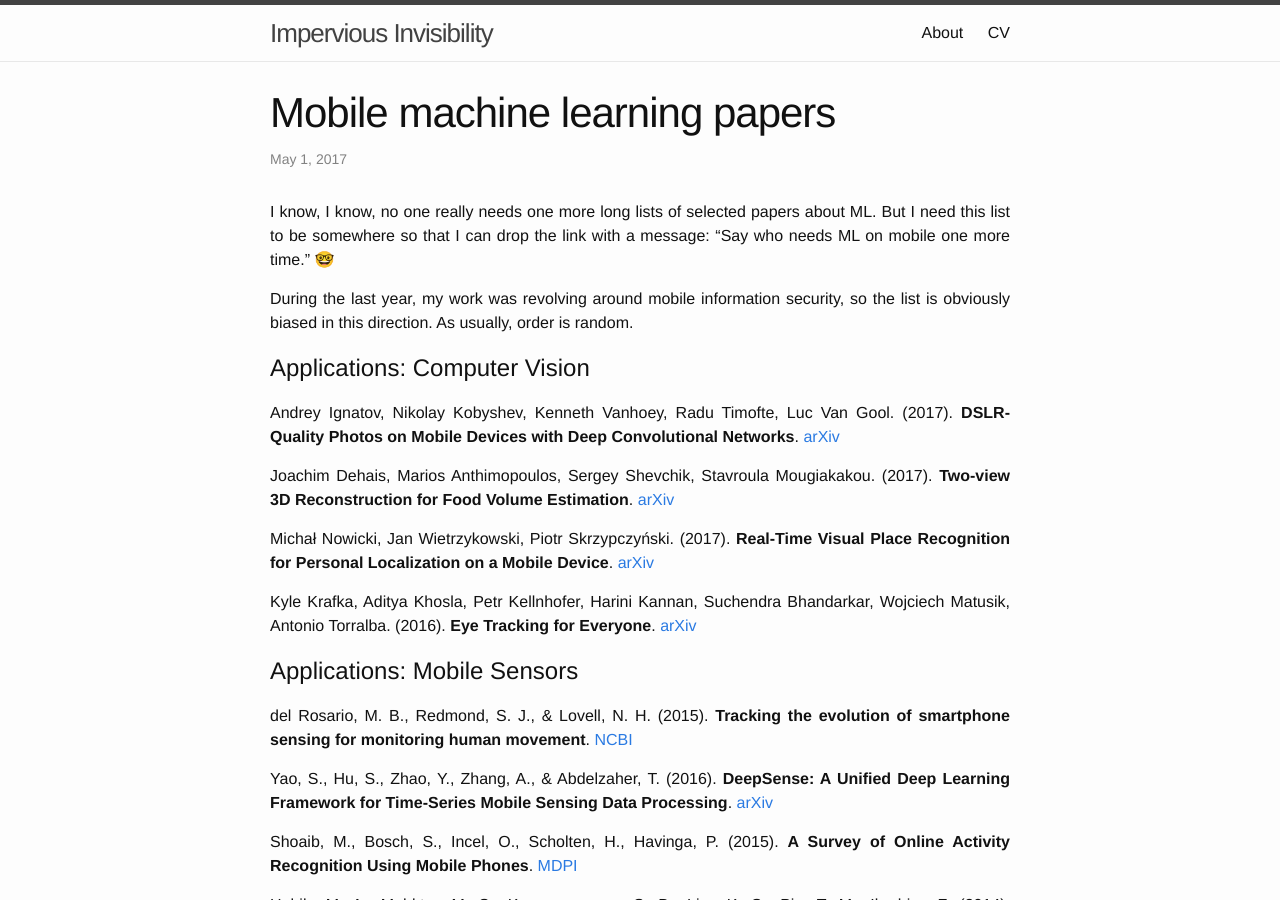
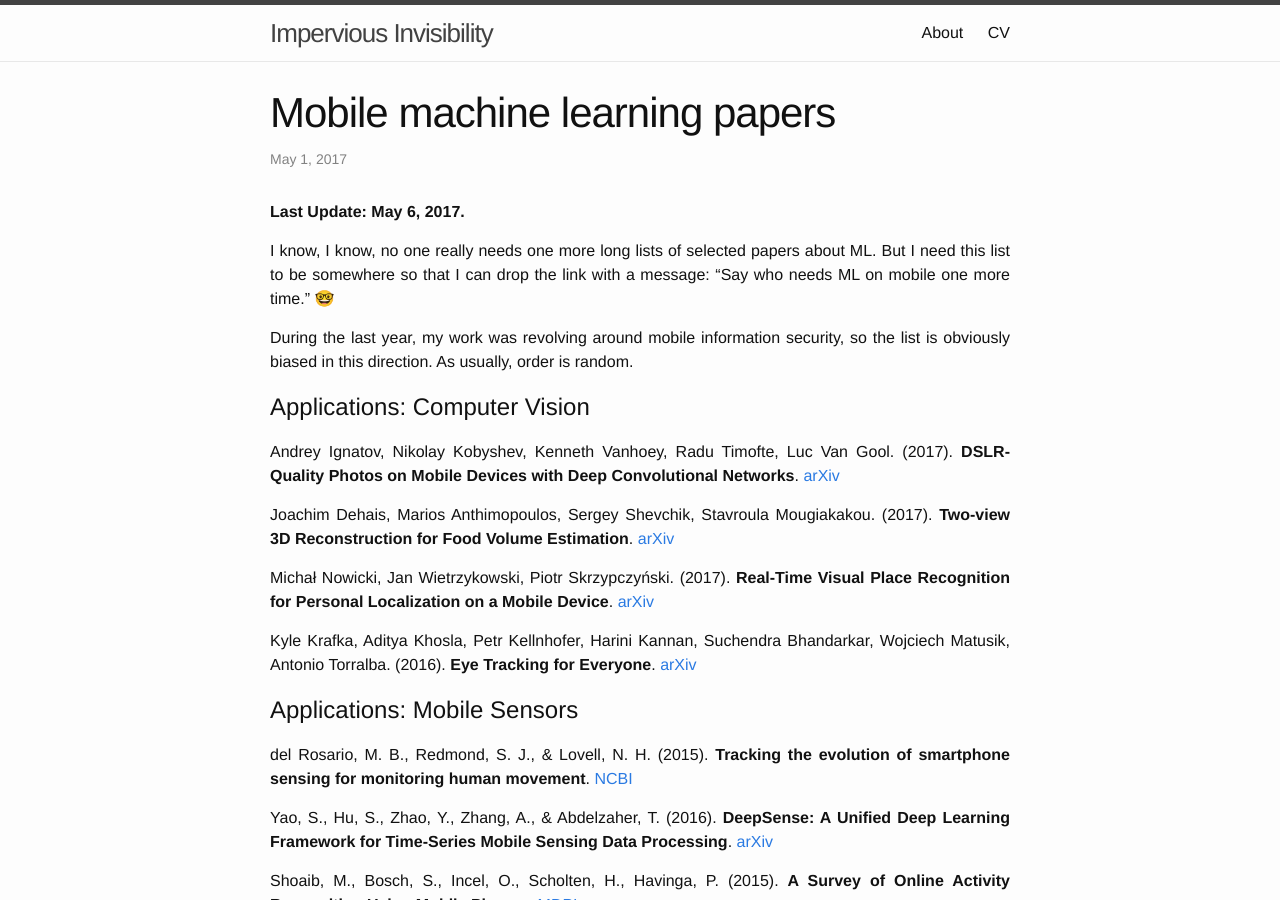
Before and after one commit to alexsosn/alexsosn.github.io, a Jekyll site: the page built from _posts/2017-05-02-mobile-ml-papers.md, in a window 1280 px wide and 900 px high. Built offline with Jekyll 4.4.1, drawn with Linux system fonts in a browser that asks for light colours.

Commit message:
last update date changed

```diff
--- a/_posts/2017-05-02-mobile-ml-papers.md
+++ b/_posts/2017-05-02-mobile-ml-papers.md
@@ -6,6 +6,8 @@ categories: ML
 excerpt: A list of papers concerning mobile machine learning with the focus on information security.
 comments: true
 ---
+
+**Last Update: May 6, 2017.**
 
 I know, I know, no one really needs one more long lists of selected papers about ML. But I need this list to be somewhere so that I can drop the link with a message: "Say who needs ML on mobile one more time." 🤓
 
```
